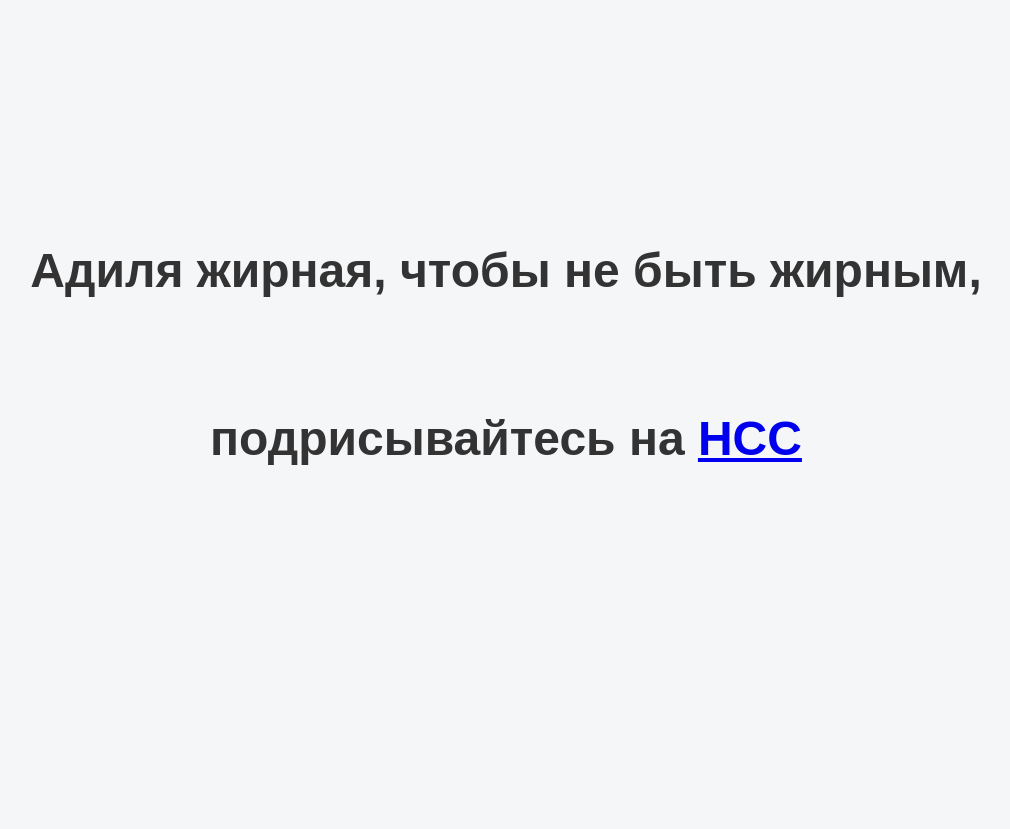
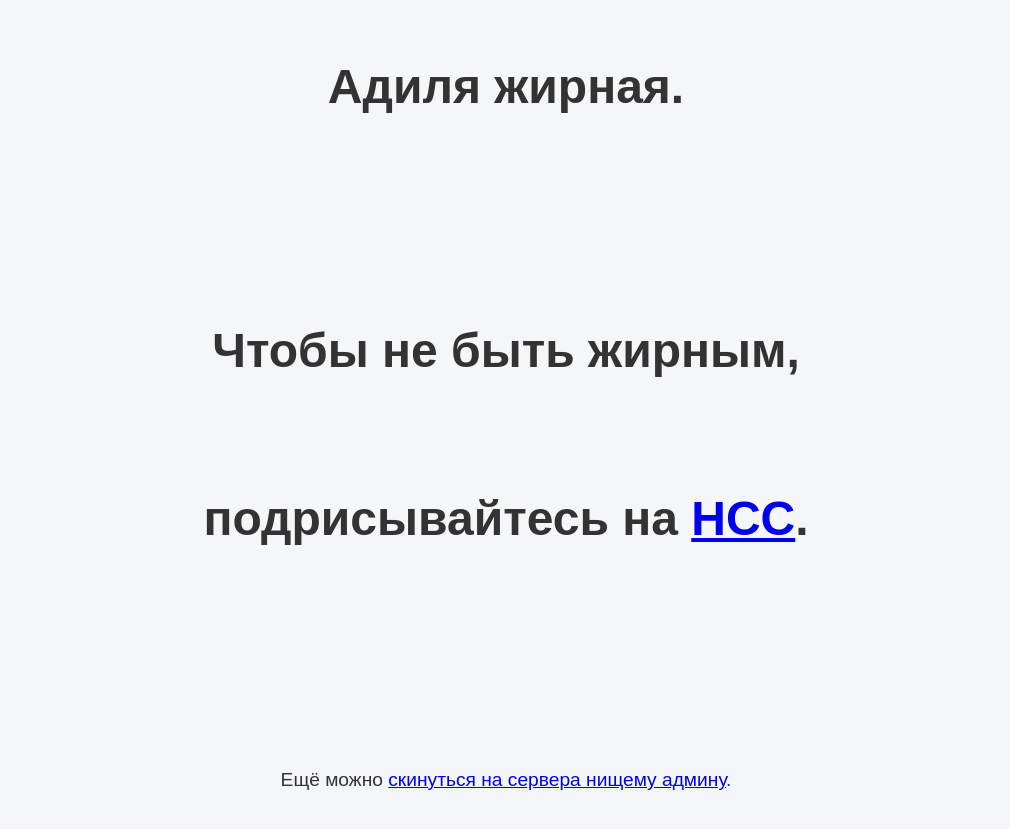
Before and after one commit to denchik772006-web/the-sunr1se, a plain HTML site: page index.html in a window 1280 px wide. Shown: the part 93-922 px from the top of the page, without its empty margins (134-1144 px from the left). Before the commit the page ends 896 px from the top, so only its background shows below. Drawn offline with Linux system fonts and the light colour scheme.

Commit message:
Update index.html

```diff
--- a/index.html
+++ b/index.html
@@ -42,7 +42,14 @@
   </head>
   <body>
     <h3>
-      Адиля жирная, чтобы не быть жирным, подрисывайтесь на <a href = "https://t.me/+TZc2xJ4c2KZiNjBi" target="_blank" rel="noopener noreferrer">НСС</a>
+      Адиля жирная.
     </h3>
+    <h3>
+      Чтобы не быть жирным, подрисывайтесь на <a href = "https://t.me/+TZc2xJ4c2KZiNjBi" target="_blank" rel="noopener noreferrer">НСС</a>.
+    </h3>
+    <h3></h3>
+    <p>
+      Ещё можно <a href = "https://www.sberbank.ru/ru/choise_bank?requisiteNumber=79854110347&bankCode=100000000111">скинуться на сервера нищему админу</a>.
+    </p>
   </body>
 </html>
```
